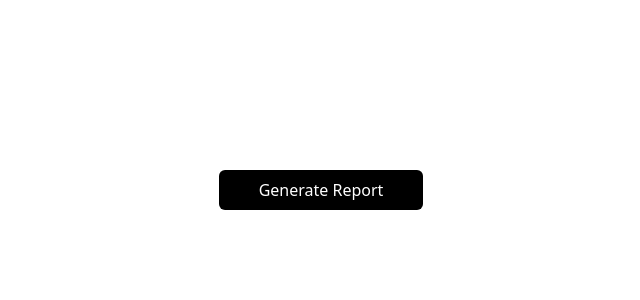
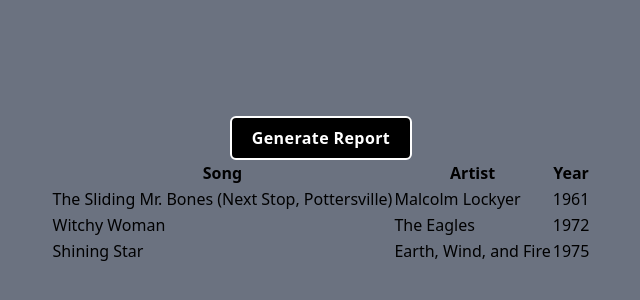
Before and after one commit to safwanbin2/bitcode_task_2_client, a React (Vite) app: page / in a window 1280 px wide. Shown: the part 210-510 px from the top of the page, without its empty margins (319-959 px from the left). Built offline with nearby package versions, Linux system fonts and the light colour scheme.

Commit message:
[add] tanstack config

```diff
--- a/package.json
+++ b/package.json
@@ -10,6 +10,8 @@
     "preview": "vite preview"
   },
   "dependencies": {
+    "@tanstack/react-query": "^5.56.2",
+    "axios": "^1.7.7",
     "react": "^18.3.1",
     "react-dom": "^18.3.1",
     "react-router-dom": "^6.26.2"
--- /dev/null
+++ b/src/components/ui/table/Table.jsx
@@ -0,0 +1,32 @@
+const Table = () => {
+  return (
+    <table className="table-auto">
+      <thead>
+        <tr>
+          <th>Song</th>
+          <th>Artist</th>
+          <th>Year</th>
+        </tr>
+      </thead>
+      <tbody>
+        <tr>
+          <td>The Sliding Mr. Bones (Next Stop, Pottersville)</td>
+          <td>Malcolm Lockyer</td>
+          <td>1961</td>
+        </tr>
+        <tr>
+          <td>Witchy Woman</td>
+          <td>The Eagles</td>
+          <td>1972</td>
+        </tr>
+        <tr>
+          <td>Shining Star</td>
+          <td>Earth, Wind, and Fire</td>
+          <td>1975</td>
+        </tr>
+      </tbody>
+    </table>
+  );
+};
+
+export default Table;
--- a/src/main.jsx
+++ b/src/main.jsx
@@ -3,9 +3,14 @@
 import "./index.css";
 import { RouterProvider } from "react-router-dom";
 import router from "./routes/router.jsx";
+import { QueryClient, QueryClientProvider } from "@tanstack/react-query";
+
+const queryClient = new QueryClient();
 
 createRoot(document.getElementById("root")).render(
   <StrictMode>
-    <RouterProvider router={router} />
+    <QueryClientProvider client={queryClient}>
+      <RouterProvider router={router} />
+    </QueryClientProvider>
   </StrictMode>
 );
--- a/src/pages/home/Home.jsx
+++ b/src/pages/home/Home.jsx
@@ -1,24 +1,50 @@
+import { useQuery } from "@tanstack/react-query";
+import Table from "../../components/ui/table/Table";
 import { useState } from "react";
+import axios from "axios";
 
 const Home = () => {
-  const [loading, setLoading] = useState(false);
+  const [enabled, setEnabled] = useState(false);
+
+  const fetchData = async () => {
+    const response = await axios.get(
+      "https://bit-store-roan.vercel.app/api/v1/report/generate"
+    );
+    return response.data;
+  };
+
+  const { data, isLoading, error } = useQuery({
+    queryKey: ["fetchData"],
+    queryFn: fetchData,
+    enabled,
+  });
+
+  const handleGenerateReport = () => {
+    setEnabled((prev) => !prev);
+  };
+
+  console.log({ data, error });
   return (
-    <div className="flex justify-center items-center min-h-screen">
-      {loading ? (
+    <div className="w-full min-h-screen flex justify-center items-center bg-gray-500">
+      <div className="w-10/12 mx-auto h-full flex justify-center items-center flex-col">
+        {isLoading ? (
           <button
             disabled
-          className="bg-gray-800 text-white px-10 py-2 rounded-md"
+            className="bg-black text-white px-5 py-2 rounded-md text-base font-semibold tracking-wide border-white border-2 hover:text-black hover:bg-white hover:border-black transition-all duration-200"
           >
             Generating...
           </button>
         ) : (
           <button
-          onClick={() => setLoading((prev) => !prev)}
-          className="bg-black text-white px-10 py-2 rounded-md"
+            onClick={handleGenerateReport}
+            className="bg-black text-white px-5 py-2 rounded-md text-base font-semibold tracking-wide border-white border-2 hover:text-black hover:bg-white hover:border-black transition-all duration-200"
           >
             Generate Report
           </button>
         )}
+
+        <Table />
+      </div>
     </div>
   );
 };
```
Also changed, not shown: 1 other file (tests, documents, lock files or other folders). Lines whose indentation alone changed are shown as unchanged.
